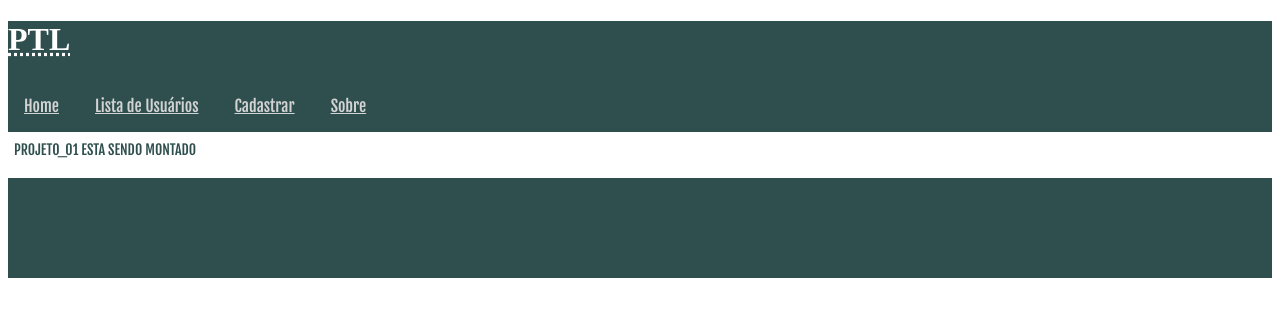
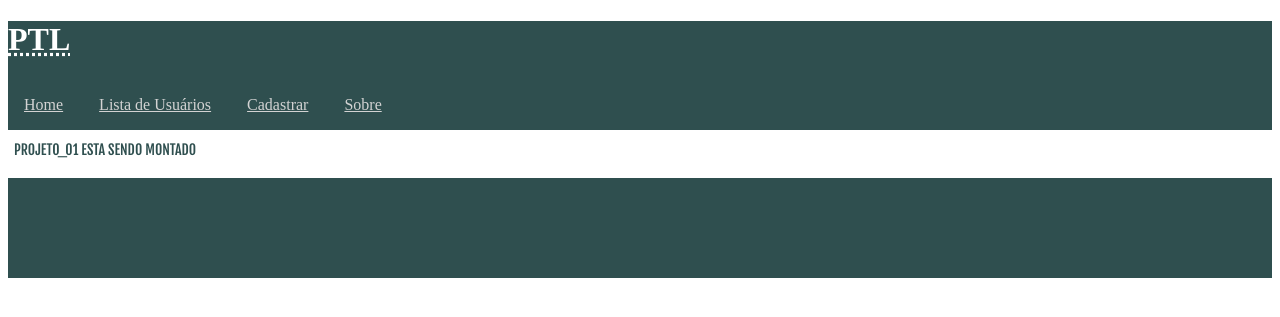
Before and after one commit to douglasbernardo/projeto01, a PHP site: page / in a window 1280 px wide. Shown: the top 317 px of the page. Run offline with PHP 8.4, Linux system fonts and the light colour scheme.

Commit message:
estilos para o sistema

```diff
--- a/css/css.css
+++ b/css/css.css
@@ -27,15 +27,7 @@ a.btn {
 
 }
 
-.btn.primary {
-	font-family: 'Fjalla One', sans-serif;
-}
-
-.btn.danger {
-	font-family: 'Fjalla One', sans-serif;
-}
-
-.btn.secondary {
+.link {
 	font-family: 'Fjalla One', sans-serif;
 }
 
@@ -59,3 +51,6 @@ h2 {
 	font-family: 'Rubik Mono One', sans-serif;
 	font-size: 20px;
 }
+.input {
+	border: 3px;
+}
```
